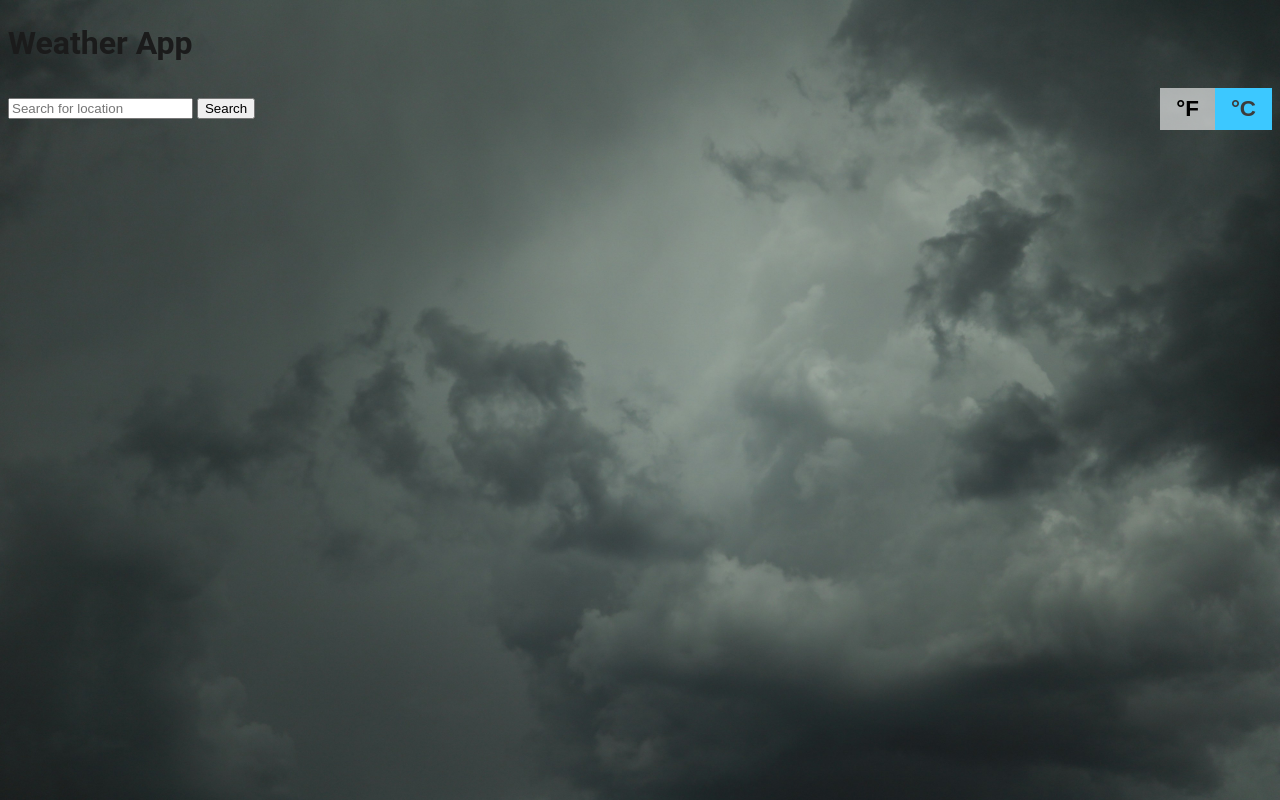
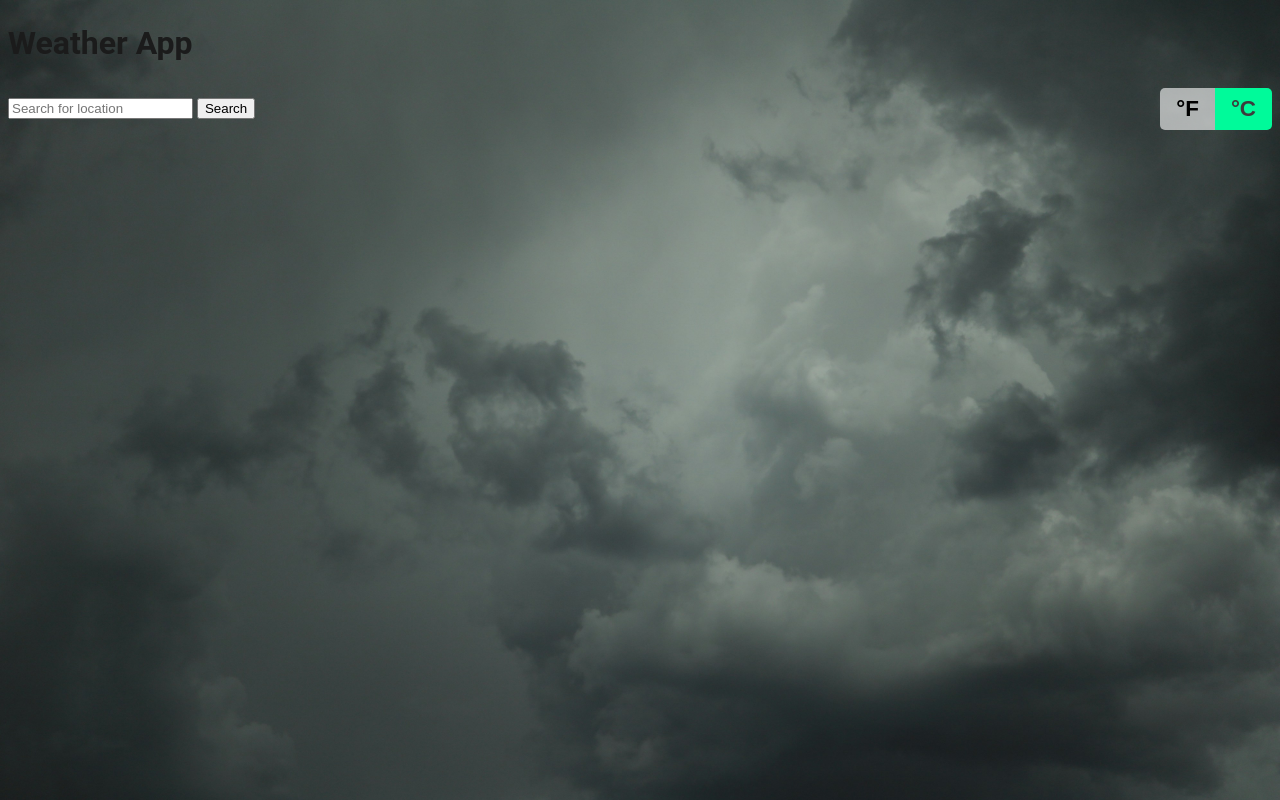
Before and after one commit to etanyosef/weather-app, a website built with webpack: page src/template.html in a window 1280 px wide. Built offline with nearby package versions, Linux system fonts and the light colour scheme.

Commit message:
adjust header bottom margin

```diff
--- a/src/css/style.css
+++ b/src/css/style.css
@@ -17,6 +17,10 @@ body {
     box-sizing: border-box;
 }
 
+header {
+    margin-bottom: 20px;
+}
+
 nav {
     display: flex;
     justify-content: space-between;
@@ -26,6 +30,8 @@ nav {
 nav .temp-toggle-container {
     display: flex;
     gap: 0;
+    border-radius: 5px;
+    overflow: hidden;
 }
 .temp-toggle-container button {
     border: none;
@@ -36,11 +42,11 @@ nav .temp-toggle-container {
     cursor: pointer;
 }
 .temp-toggle-container button.active {
-    background-color: rgb(60, 200, 255);
+    background-color: mediumspringgreen;
     color: rgb(60, 60, 60);
 }
 .temp-toggle-container button:hover {
-    background-color: skyblue;
+    background-color: rgba(0, 250, 154, 0.7);
 }
 
 .temp.celcius::after {
@@ -121,7 +127,7 @@ nav .temp-toggle-container {
     padding: 15px 10px;
     display: flex;
     flex-direction: column;
-    min-width: 200px;
+    min-width: 240px;
     gap: 8px;
     border-radius: 10px;
 }
```
